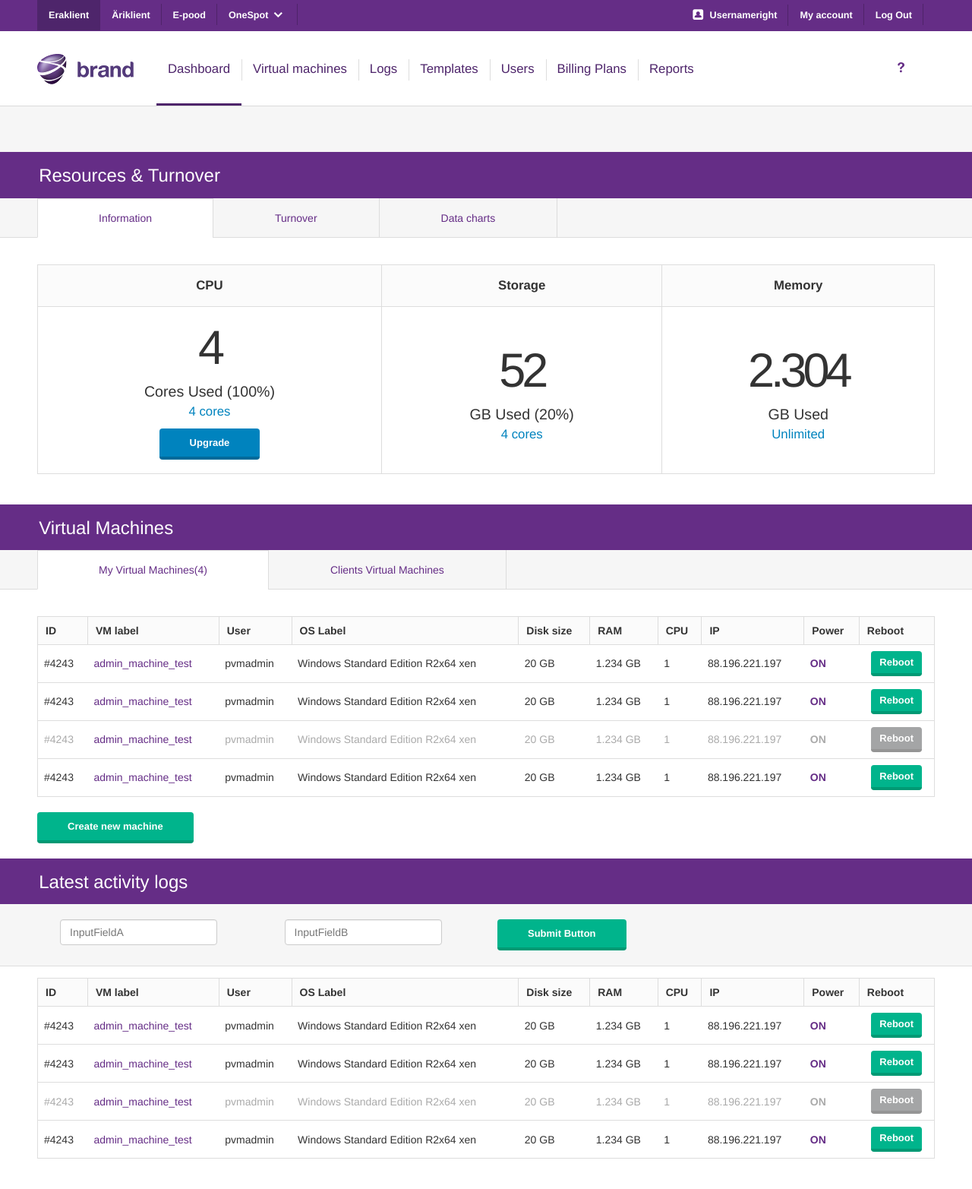
After one commit to rdobrynin/front, a PHP site: page /index.php in a window 1280 px wide. The commit adds this page. Shown: the whole page at 76% size. Run offline with PHP 8.4, Linux system fonts and the light colour scheme; style sheets or scripts are compiled from the project's sources; some libraries are stand-ins or nearby versions.

Commit message:
added templates files

```diff
--- /dev/null
+++ b/index.php
@@ -0,0 +1,250 @@
+<?php include('templates/header.php');?>
+<?php include('templates/head.php');?>
+  <div class="legend">
+              <h2>Resources & Turnover</h2>
+      </div>
+  <div class="container-fluid tab-container">
+    <div class="row">
+        <ul class="nav nav-tabs" id="resTab">
+            <li class="active first-tab"><a href="#res_info_tab">Information</a></li>
+            <li><a href="#res_over_tab">Turnover</a></li>
+            <li><a href="#res_charts_tab">Data charts</a></li>
+        </ul>
+    </div>
+  </div>
+  <div class="container-fluid wrapper">
+     <div class="row">
+         <div class="tab-content">
+             <div class="tab-pane active" id="res_info_tab">
+                     <table class="table table-bordered"  id="table-dashboard-info">
+                         <thead>
+                         <tr>
+                             <th>CPU</th>
+                             <th>Storage</th>
+                             <th>Memory</th>
+                         </tr>
+                         </thead>
+                         <tbody>
+                         <tr>
+                             <td>
+                                 <span style="font-size: 4.5em; letter-spacing: -5px;">4</span>
+                                 <span style="font-size: 1.4em;">Cores Used (100%)</span>
+                                 <span class="info">4 cores</span>
+                                 <button class="btn btn-primary">Upgrade</button>
+                             </td>
+                             <td>
+                                 <span style="font-size: 4.5em; letter-spacing: -5px;">52</span>
+                                 <span style="font-size: 1.4em;">GB Used (20%)</span>
+                                 <span class="info" >4 cores</span>
+                             </td>
+                             <td>
+                                 <span style="font-size: 4.5em; letter-spacing: -5px;">2.304</span>
+                                 <span style="font-size: 1.4em;">GB Used</span>
+                                 <span class="info" >Unlimited</span>
+                             </td>
+                         </tr>
+                         </tbody>
+                     </table>
+             </div>
+             <div class="tab-pane" id="res_over_tab">
+                 <h4>Pane B</h4>
+                 <p>Pellentesque habitant morbi tristique senectus et netus et malesuada fames
+                     ac turpis egestas.</p>
+             </div>
+             <div class="tab-pane" id="res_charts_tab">
+                 <h4>Pane C</h4>
+                 <p>Pellentesque habitant morbi tristique senectus et netus et malesuada fames
+                     ac turpis egestas.</p>
+             </div>
+         </div><!-- tab content -->
+     </div>
+  </div>
+  <div class="legend">
+      <h2>Virtual Machines</h2>
+  </div>
+
+  <div class="container-fluid tab-container">
+      <div class="row">
+          <ul class="nav nav-tabs" id="vmTab">
+              <li class="active first-tab"><a href="#my_vm_tab">My Virtual Machines(4)</a></li>
+              <li><a href="#client_vm_tab">Clients Virtual Machines</a></li>
+          </ul>
+      </div>
+  </div>
+  <div class="container-fluid wrapper">
+      <div class="row">
+          <div class="tab-content">
+              <div class="tab-pane active" id="my_vm_tab">
+                  <table class="table">
+                      <thead>
+                      <tr>
+                          <th>ID</th>
+                          <th>VM label</th>
+                          <th>User</th>
+                          <th>OS Label</th>
+                          <th>Disk size</th>
+                          <th>RAM</th>
+                          <th>CPU</th>
+                          <th>IP</th>
+                          <th>Power</th>
+                          <th>Reboot</th>
+                      </tr>
+                      </thead>
+                      <tbody>
+                      <tr>
+                          <td>#4243</td>
+                          <td><a href="#">admin_machine_test</a></td>
+                          <td>pvmadmin</td>
+                          <td>Windows Standard Edition R2x64 xen</td>
+                          <td>20 GB</td>
+                          <td>1.234 GB</td>
+                          <td>1</td>
+                          <td>88.196.221.197</td>
+                          <td><span class="switch"><a href="#">ON</a></span></td>
+                          <td style="text-align: center"><button class="btn btn-small">Reboot</button></td>
+                      </tr>
+                      <tr>
+                          <td>#4243</td>
+                          <td><a href="#">admin_machine_test</a></td>
+                          <td>pvmadmin</td>
+                          <td>Windows Standard Edition R2x64 xen</td>
+                          <td>20 GB</td>
+                          <td>1.234 GB</td>
+                          <td>1</td>
+                          <td>88.196.221.197</td>
+                          <td><span class="switch"><a href="#">ON</a></span></td>
+                          <td style="text-align: center"><button class="btn btn-small">Reboot</button></td>
+                      </tr>
+                      <tr class="disabled">
+                          <td>#4243</td>
+                          <td><a class="disabled" href="#">admin_machine_test</a></td>
+                          <td>pvmadmin</td>
+                          <td>Windows Standard Edition R2x64 xen</td>
+                          <td>20 GB</td>
+                          <td>1.234 GB</td>
+                          <td>1</td>
+                          <td>88.196.221.197</td>
+                          <td><span class="switch disabled"><a href="#">ON</a></span></td>
+                          <td style="text-align: center"><button class="btn btn-small btn-disabled">Reboot</button></td>
+                      </tr>
+                      <tr>
+                          <td>#4243</td>
+                          <td><a href="#">admin_machine_test</a></td>
+                          <td>pvmadmin</td>
+                          <td>Windows Standard Edition R2x64 xen</td>
+                          <td>20 GB</td>
+                          <td>1.234 GB</td>
+                          <td>1</td>
+                          <td>88.196.221.197</td>
+                          <td><span class="switch"><a href="#">ON</a></span></td>
+                          <td style="text-align: center"><button class="btn btn-small">Reboot</button></td>
+                      </tr>
+
+                      </tbody>
+                  </table>
+                  <button class="btn">Create new machine</button>
+              </div>
+              <div class="tab-pane" id="client_vm_tab">
+                  <h4>Pane B</h4>
+                  <p>Pellentesque habitant morbi tristique senectus et netus et malesuada fames
+                      ac turpis egestas.</p>
+              </div>
+          </div><!-- tab content -->
+      </div>
+  </div>
+  <div class="legend">
+      <h2>Latest activity logs</h2>
+  </div>
+ <div class="block">
+     <div class="container-fluid">
+         <div class="row">
+             <form name="filter_form" id='filter_form' class="form-inline">
+                 <div class="form-group col-xs-12 col-sm-6 col-lg-3">
+                     <div class="col-xs-8">
+                         <input type="text" class="form-control" id="InputFieldA" placeholder="InputFieldA">
+                     </div>
+                 </div>
+                 <div class="form-group col-xs-12 col-sm-6 col-lg-3">
+                     <div class="col-xs-8">
+                         <input type="text" class="form-control" id="InputFieldB" placeholder="InputFieldB">
+                     </div>
+                 </div>
+                 <div class="form-group col-xs-12 col-sm-6 col-lg-3">
+                     <button type="submit" class="btn ">Submit Button</button>
+                 </div>
+             </form>
+         </div>
+     </div>
+ </div>
+<div class="container-fluid wrapper">
+    <div class="row">
+        <table class="table">
+            <thead>
+            <tr>
+                <th>ID</th>
+                <th>VM label</th>
+                <th>User</th>
+                <th>OS Label</th>
+                <th>Disk size</th>
+                <th>RAM</th>
+                <th>CPU</th>
+                <th>IP</th>
+                <th>Power</th>
+                <th>Reboot</th>
+            </tr>
+            </thead>
+            <tbody>
+            <tr>
+                <td>#4243</td>
+                <td><a href="#">admin_machine_test</a></td>
+                <td>pvmadmin</td>
+                <td>Windows Standard Edition R2x64 xen</td>
+                <td>20 GB</td>
+                <td>1.234 GB</td>
+                <td>1</td>
+                <td>88.196.221.197</td>
+                <td><span class="switch"><a href="#">ON</a></span></td>
+                <td style="text-align: center"><button class="btn btn-small">Reboot</button></td>
+            </tr>
+            <tr>
+                <td>#4243</td>
+                <td><a href="#">admin_machine_test</a></td>
+                <td>pvmadmin</td>
+                <td>Windows Standard Edition R2x64 xen</td>
+                <td>20 GB</td>
+                <td>1.234 GB</td>
+                <td>1</td>
+                <td>88.196.221.197</td>
+                <td><span class="switch"><a href="#">ON</a></span></td>
+                <td style="text-align: center"><button class="btn btn-small">Reboot</button></td>
+            </tr>
+            <tr class="disabled">
+                <td>#4243</td>
+                <td><a class="disabled" href="#">admin_machine_test</a></td>
+                <td>pvmadmin</td>
+                <td>Windows Standard Edition R2x64 xen</td>
+                <td>20 GB</td>
+                <td>1.234 GB</td>
+                <td>1</td>
+                <td>88.196.221.197</td>
+                <td><span class="switch"><a href="#">ON</a></span></td>
+                <td style="text-align: center"><button class="btn btn-small btn-disabled">Reboot</button></td>
+            </tr>
+            <tr>
+                <td>#4243</td>
+                <td><a href="#">admin_machine_test</a></td>
+                <td>pvmadmin</td>
+                <td>Windows Standard Edition R2x64 xen</td>
+                <td>20 GB</td>
+                <td>1.234 GB</td>
+                <td>1</td>
+                <td>88.196.221.197</td>
+                <td><span class="switch"><a href="#">ON</a></span></td>
+                <td style="text-align: center"><button class="btn btn-small">Reboot</button></td>
+            </tr>
+            </tbody>
+        </table>
+    </div>
+    </div>
+  </body>
+</html>
--- a/less/content.less
+++ b/less/content.less
@@ -42,16 +42,8 @@ a {
 
 } // a END
 
-
-
-
 button {
   outline:0 none !important;
-  &:focus,
-  &:visited,
-  &:active {
-    outline:0 none !important;
-  }
 }
 
 .legend {
@@ -141,6 +133,7 @@ color:@brand-primary;
   padding:12px 40px;
   display:inline-block;
   position:relative;
+  outline:0 none !important;
 
   &:hover{
     text-decoration:none;
--- a/less/header.less
+++ b/less/header.less
@@ -49,7 +49,7 @@ a.navbar-brand {
         padding-bottom: 10px;
         font-size: 0.9em;
         font-weight: bold;
-        color: @component-active-color;
+        color: @nav-open-link-hover-color;
         &:hover {
           background-color: @brand-hover;
         }
--- /dev/null
+++ b/templates/head.php
@@ -0,0 +1,73 @@
+<!-- Fixed navbar -->
+<div class="navbar navbar-inverse" role="navigation" id="elion-common-nav">
+    <div class="container-fluid">
+        <div class="row">
+            <div class="navbar-header">
+                <button type="button" class="navbar-toggle" data-toggle="collapse" data-target=".navbar-collapse">
+                    <span class="sr-only">Toggle navigation</span>
+                    <span class="icon-bar"></span>
+                    <span class="icon-bar"></span>
+                    <span class="icon-bar"></span>
+                </button>
+            </div>
+            <div class="navbar-collapse collapse" id="top-menu">
+                <ul class="nav navbar-nav">
+                    <li class="active"><a href="#">Eraklient</a></li>
+                    <li><a href="#about">Äriklient</a></li>
+                    <li><a href="https://pood.elion.ee/">E-pood</a></li>
+                    <li class="dropdown">
+                        <a href="#" class="dropdown-toggle" data-toggle="dropdown">OneSpot&nbsp;<span class="ts-icon-arrow-down"></span></a>
+                        <ul class="dropdown-menu" role="menu">
+                            <li><a href="#">Action</a></li>
+                            <li><a href="#">Another action</a></li>
+                            <li><a href="#">Something else here</a></li>
+                            <li><a href="#">Separated link</a></li>
+                            <li><a href="#">One more separated link</a></li>
+                        </ul>
+                    </li>
+                </ul>
+                <ul class="nav navbar-nav pull-right">
+                    <li><a href="#"><span class="ts-icon ts-icon-myaccount"></span>Usernameright</a></li>
+                    <li><a href="#about">My account</a></li>
+                    <li><a href="#contact">Log Out</a></li>
+                </ul>
+            </div><!--/.nav-collapse -->
+        </div>
+    </div>
+</div>
+<!--TOP NAV-->
+<div class="navbar" role="navigation" id="elion-top-nav">
+    <div class="container-fluid">
+        <div class="row">
+            <div class="navbar-header">
+                <button type="button" class="navbar-toggle" data-toggle="collapse" data-target=".navbar-collapse">
+                    <span class="sr-only">Toggle navigation</span>
+                    <span class="icon-bar"></span>
+                    <span class="icon-bar"></span>
+                    <span class="icon-bar"></span>
+                </button>
+                <a class="navbar-brand" href="#"><img class="logo" src="img/brand.png" alt="" width="127" height="40"></a>
+            </div>
+            <div class="navbar-collapse collapse" id="top-main-menu">
+                <ul class="nav navbar-nav">
+                    <li class="active"><a href="index.html">Dashboard</a></li>
+                    <li><a href="#">Virtual machines</a></li>
+                    <li><a href="#">Logs</a></li>
+                    <li><a href="#">Templates</a></li>
+                    <li><a href="#">Users</a></li>
+                    <li><a href="#">Billing Plans</a></li>
+                    <li><a href="#">Reports</a></li>
+                </ul>
+                <ul class="nav navbar-nav pull-right">
+                    <li><a class="help" href="#"><span class="ts-icon ts-icon-help"></span></a></li>
+                </ul>
+            </div><!--/.nav-collapse -->
+        </div>
+    </div>
+</div>
+
+<!--breadcrumbs-->
+<div class="container-fluid">
+    <div class="breadcrumbs">
+    </div>
+</div>
--- /dev/null
+++ b/templates/header.php
@@ -0,0 +1,30 @@
+<!DOCTYPE html>
+<html lang="en">
+<head>
+    <meta charset="utf-8">
+    <meta http-equiv="X-UA-Compatible" content="IE=8, IE=9, IE=10">
+    <meta name="viewport" content="width=device-width, initial-scale=1, minimum-scale=1, maximum-scale=1">
+    <meta name="description" content="">
+    <meta name="author" content="">
+    <link rel="icon" href="/favicon.ico">
+    <title>OneSpot Cloud</title>
+    <!-- Bootstrap core CSS -->
+    <link rel="stylesheet/less" type="text/css" href="/less/style.less">
+    <script src="/js/less.min.js" type="text/javascript"></script>
+
+    <!--MODERNIZER-->
+    <script src="/assets/js/modernizr.min.js" type="text/javascript"></script>
+    <!--bootstrap select-->
+    <script src="https://ajax.googleapis.com/ajax/libs/jquery/1.11.1/jquery.min.js"></script>
+    <script src="/js/main.js" type="text/javascript"></script>
+    <script src="/js/retina.js" type="text/javascript"></script>
+    <script src="/bootstrap/js/bootstrap.min.js" type="text/javascript"></script>
+    <!-- IE10 viewport hack for Surface/desktop Windows 8 bug -->
+    <script src="/js/ie10-viewport-bug-workaround.js"></script>
+    <!-- HTML5 shim and Respond.js IE8 support of HTML5 elements and media queries -->
+    <!--[if lt IE 9]>
+    <script src="https://oss.maxcdn.com/html5shiv/3.7.2/html5shiv.min.js"></script>
+    <script src="https://oss.maxcdn.com/respond/1.4.2/respond.min.js"></script>
+    <![endif]-->
+</head>
+<body role="document">
```
Also changed, not shown: templates/footer.php (added).
